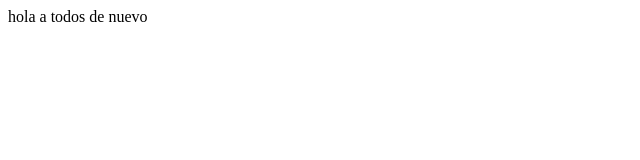
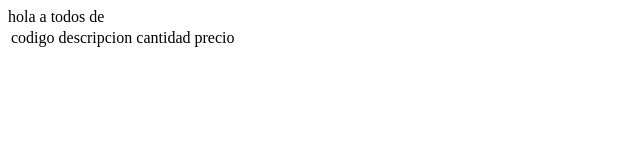
Before and after one commit to pmisraelalonso/Curso-primera, a plain HTML site: page index.html in a window 1280 px wide. Shown: the whole page, without its empty margins (0-640 px from the left). Drawn offline with Linux system fonts and the light colour scheme.

Commit message:
intro tabla

```diff
--- a/index.html
+++ b/index.html
@@ -7,6 +7,15 @@
     <title>Document</title>
 </head>
 <body>
-   hola a todos de nuevo
+   hola a todos de
+   <div>
+    <table>
+      <tr><td>codigo</td>
+        <td>descripcion</td>
+        <td>cantidad</td>
+        <td>precio</td>
+    </tr>
+    </table>
+   </div>
 </body>
 </html>
```
